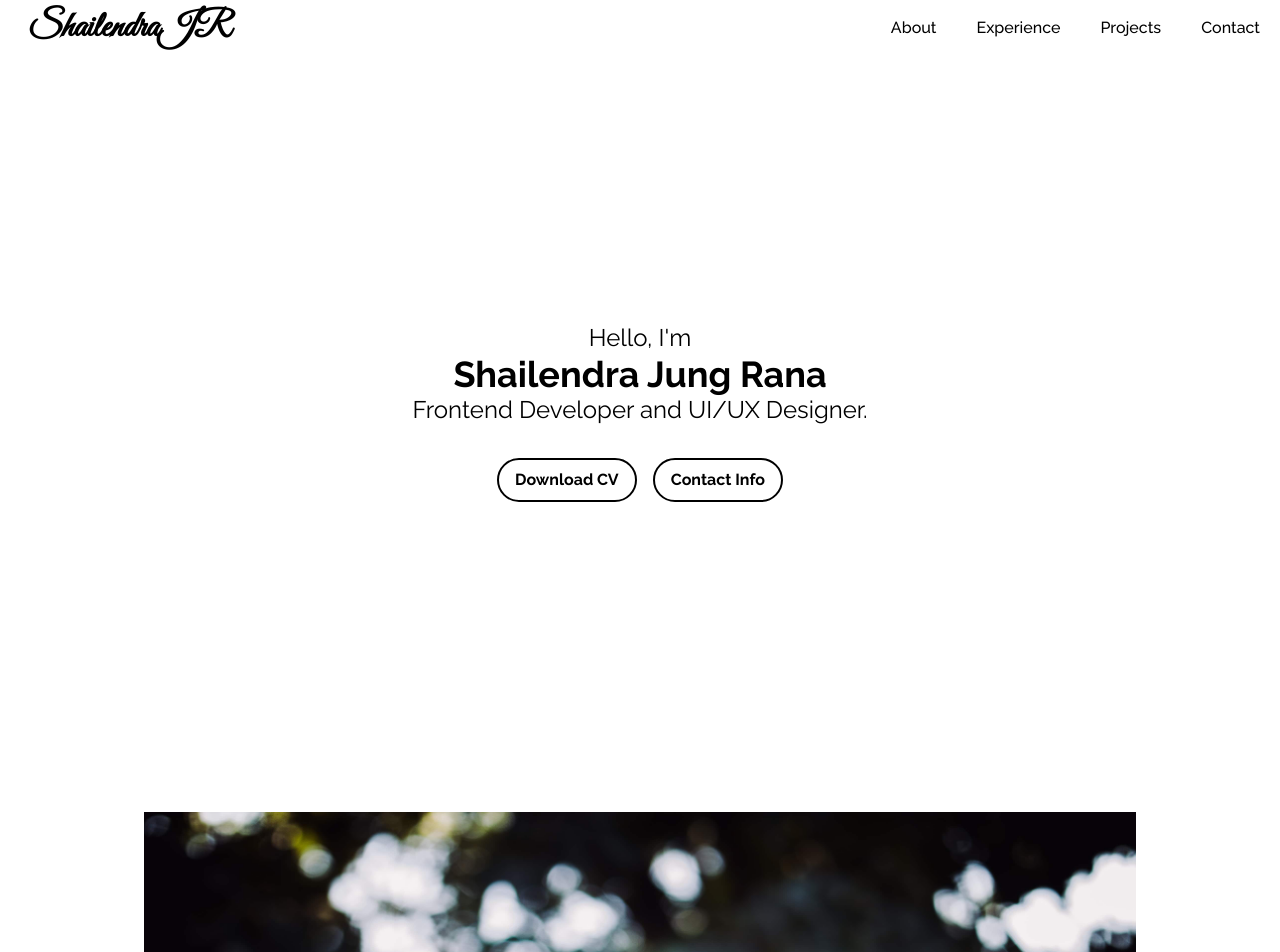
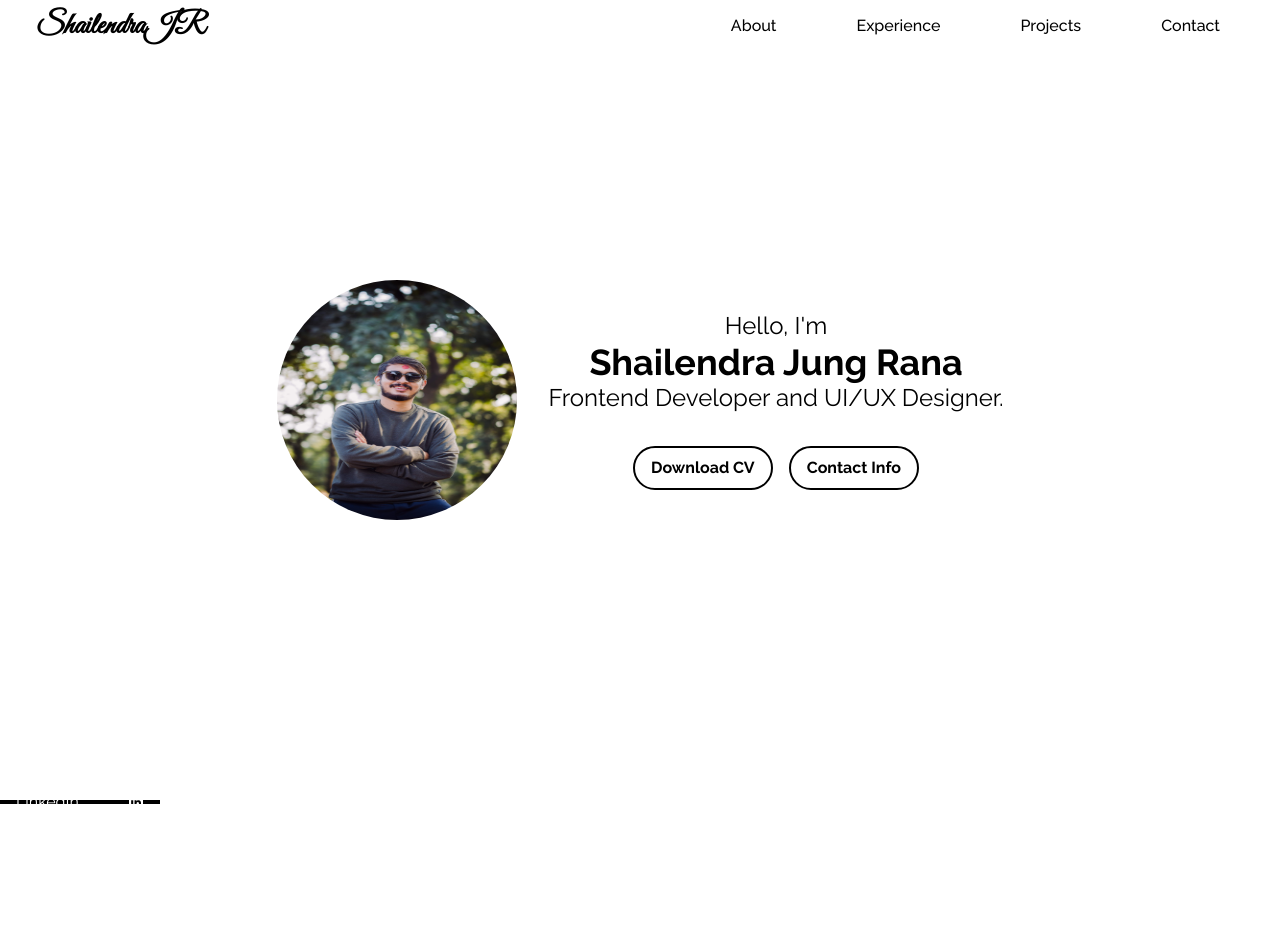
Before and after one commit to ShailendraJungRana/Portfolio, a React (Create React App) app: page / in a window 1280 px wide. Shown: the top 952 px of the page. After the commit the page ends 800 px from the top, so only its background shows below. Built offline with nearby package versions, Linux system fonts and the light colour scheme.

Commit message:
Little Changes

```diff
--- a/src/App.css
+++ b/src/App.css
@@ -1,38 +1,3 @@
 .App {
   text-align: center;
 }
-
-.App-logo {
-  height: 40vmin;
-  pointer-events: none;
-}
-
-@media (prefers-reduced-motion: no-preference) {
-  .App-logo {
-    animation: App-logo-spin infinite 20s linear;
-  }
-}
-
-.App-header {
-  background-color: #282c34;
-  min-height: 100vh;
-  display: flex;
-  flex-direction: column;
-  align-items: center;
-  justify-content: center;
-  font-size: calc(10px + 2vmin);
-  color: white;
-}
-
-.App-link {
-  color: #61dafb;
-}
-
-@keyframes App-logo-spin {
-  from {
-    transform: rotate(0deg);
-  }
-  to {
-    transform: rotate(360deg);
-  }
-}
--- a/src/App.js
+++ b/src/App.js
@@ -1,12 +1,14 @@
 import './App.css';
 import About from './components/About';
 import NavBar from './components/NavBar';
+import SocialLinks from './components/SocialLinks';
 
 function App() {
   return (
     <div className="App">
       <NavBar/>
       <About/>
+      <SocialLinks/>
     </div>
   );
 }
--- a/src/components/About.jsx
+++ b/src/components/About.jsx
@@ -4,49 +4,62 @@ import HeroImage from "/Users/arun/Documents/project/Portfolio/src/assets/heroIm
 
 const About = () => {
   return (
-    <div name='home' className='h-screen w-full bg-gradient-to-b' >
-        <div className='max-w-screen-lg mx-auto flex-col texts-center
+     <div name='home' className='h-screen w-full bg-gradient-to-b' >
+        <div className='max-w-screen-lg mx-auto flex flex-col texts-center
         justify-center h-full px-4 py-3 md:flex-row'>
-         <div className='flex flex-col justify-center items-center h-screen'>
-         <div className='text-center'>
+        <div className="flex justify-center items-center md:mr-0">
+            <img src={HeroImage} alt="profile" className='mx-auto rounded-full w-60 h-60 md:w-60 md:h-60 '/>
+        </div>
+        <br></br>
+         {/* <div className='max-w-screen-lg flex flex-col justify-center items-center h-screen'> */}
+        <div className='flex flex-col justify-center items-center md:ml-8'>
+        <div className='text-center md:mr-0' >
              <p className='text-2xl'>Hello, I'm</p>
              <h1 className='text-4xl font-bold'>Shailendra Jung Rana</h1>
              <p className='text-2xl'>Frontend Developer and UI/UX Designer.</p>
-         </div>
-         <div className='flex justify-center space-x-4 mt-8'>
+        </div>
+
+        <div className='flex justify-center space-x-4 mt-8'>
              <button className="bg-white hover:bg-gray-700 text-black font-bold py-2 px-4 rounded-full border-2 border-black">
                Download CV
              </button>
+
              <button className="bg-white hover:bg-gray-700 text-black font-bold py-2 px-4 rounded-full border-2 border-black">
                Contact Info
              </button>
-         </div>
-         </div>
 
-          <div>
-                <img src ={HeroImage} alt=""/>
+        </div>
+        </div>
+        </div>
+        <div>
+        </div>
+     </div>
 
-         </div>
-         </div>
-    </div>
 
   )
 }
 
 export default About
     //   {/* <MdKeyboardArrowRight /> */}
-//     <div className='flex flex-col justify-center items-center h-screen'>
-//   <div className='text-center'>
-//     <p>Hello, I'm</p>
-//     <h1>Shailendra Jung Rana</h1>
-//     <p>Frontend Developer and UI/UX Designer.</p>
+
+// <div className='flex flex-col md:flex-row'>
+//   <div className="flex justify-center items-center">
+//     <img src={HeroImage} alt="profile" className='mx-auto rounded-full w-60 h-60 md:w-60 md:h-60'/>
 //   </div>
-//   <div className='flex justify-center space-x-4 mt-8'>
-//     <button className="bg-white hover:bg-gray-700 text-black font-bold py-2 px-4 rounded-full border-2 border-black">
-//       Download CV
-//     </button>
-//     <button className="bg-white hover:bg-gray-700 text-black font-bold py-2 px-4 rounded-full border-2 border-black">
-//       Contact Info
-//     </button>
+
+//   <div className='flex flex-col justify-center items-center md:ml-8'>
+//     <div className='text-center'>
+//       <p className='text-2xl'>Hello, I'm</p>
+//       <h1 className='text-4xl font-bold'>Shailendra Jung Rana</h1>
+//       <p className='text-2xl'>Frontend Developer and UI/UX Designer.</p>
+//     </div>
+//     <div className='flex justify-center space-x-4 mt-8'>
+//       <button className="bg-white hover:bg-gray-700 text-black font-bold py-2 px-4 rounded-full border-2 border-black">
+//         Download CV
+//       </button>
+//       <button className="bg-white hover:bg-gray-700 text-black font-bold py-2 px-4 rounded-full border-2 border-black">
+//         Contact Info
+//       </button>
+//     </div>
 //   </div>
 // </div>
--- a/src/components/NavBar.jsx
+++ b/src/components/NavBar.jsx
@@ -30,13 +30,14 @@ const Navbar = () => {
     //py-1 is bootstrap class that adds padding to vertical
     <div className="flex justify-between items-center w-full h-20px-2 py-2  text-black fixed bg-white fixed">
       <div>
-        <h1 className="text-4xl font-bold font-signature ml-2 px-5 cursor-pointer" >ShailendraJR</h1>
+        <h1 className="text-3xl font-bold font-signature ml-4 px-5 cursor-pointer" >ShailendraJR</h1>
       </div>
-      <ul className='hidden md:flex'>
+      <ul className='hidden md:flex mr-15'>
+      {/* //changes in here and li key mr-10 */}
 
       {links.map(({id,link}) =>(
            <li key={id} className='px-5 cursor-pointer capitalize font-medium
-           text-black-500 hover:scale-105 duration-200'>{link}</li> //key={link,id}
+           text-black-500 hover:scale-105 duration-300 mr-10'>{link}</li> //key={link,id}
       ))}
       </ul>
       <div onClick={()=>setNav(!nav)} className='cursor-pointer pr-6 z-10 text-grey-500 md:hidden'>
--- /dev/null
+++ b/src/components/SocialLinks.jsx
@@ -0,0 +1,20 @@
+import React from 'react'
+import { FaLinkedin } from "react-icons/fa";
+
+
+function SocialLinks() {
+  return (
+    <div className='flex flex-col top-{35%} left-0 fixed'>
+      <ul>
+        <li className=' flex justify-between items-center w-40 h-1 px-4 bg-black'>
+            <a href="" className='flex justify-between items-center w-full text-white '>
+                <>
+                LinkedIn <FaLinkedin /> </>
+            </a>
+        </li>
+      </ul>
+    </div>
+  )
+}
+
+export default SocialLinks
```
Also changed, not shown: src/components/Animated.jsx (added, +19 -0 lines).
